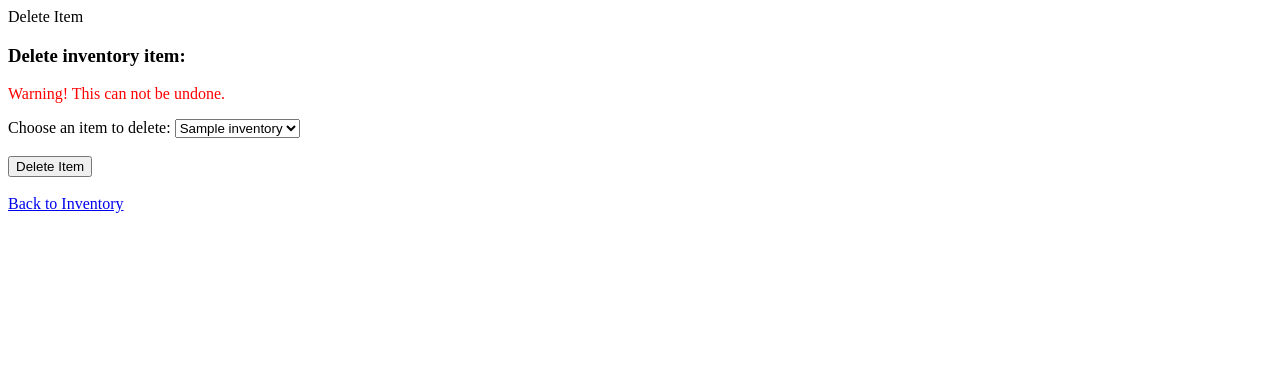
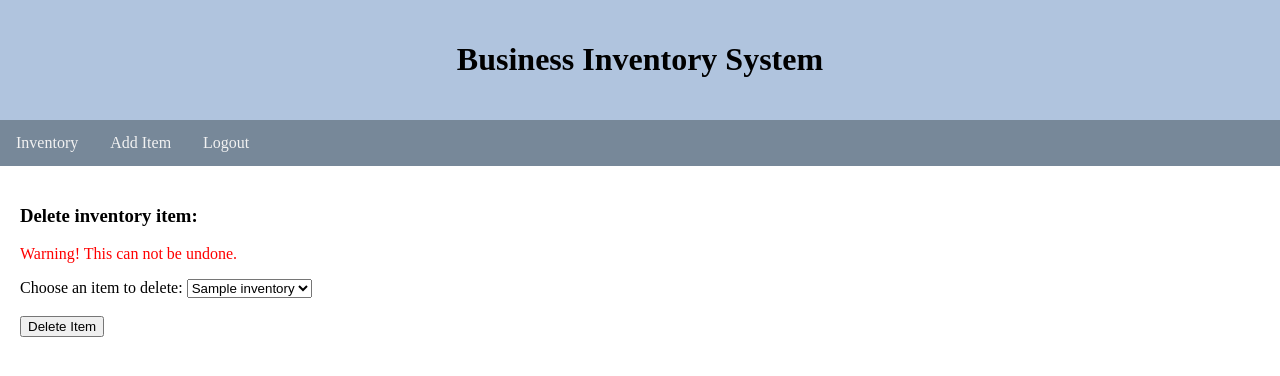
Before and after one commit to RATest35/Inventory-System, a Flask app: page /delete in a window 1280 px wide. Shown: the top 376 px of the page. Run offline with Flask 3, Linux system fonts and the light colour scheme; a user stored in the database is signed in; tables that the repository leaves empty hold one stand-in row (values such as "Sample post").

Commit message:
Update delete.html to new ui

```diff
--- a/Templates/delete.html
+++ b/Templates/delete.html
@@ -1,10 +1,71 @@
 <!DOCTYPE html>
-<html>
-    <head>
-        Delete Item
-    </head>
-    <body>
-        <h3> Delete inventory item: </h3>
+<html lang="en">
+<head>
+<title>Business Inventory Home</title>
+<meta charset="utf-8">
+<meta name="viewport" content="width=device-width, initial-scale=1">
+<style>
+* {
+  box-sizing: border-box;
+}
+
+body {
+  margin: 0;
+}
+
+/* Style the header */
+.header {
+  background-color: #B0C4DE;
+  padding: 20px;
+  text-align: center;
+}
+
+/* Style the top navigation bar */
+.topnav {
+  overflow: hidden;
+  background-color: #778899;
+}
+
+/* Style the topnav links */
+.topnav a {
+  float: left;
+  display: block;
+  color: #f2f2f2;
+  text-align: center;
+  padding: 14px 16px;
+  text-decoration: none;
+}
+
+/* Change color on hover */
+.topnav a:hover {
+  background-color: #ddd;
+  color: black;
+}
+
+.content {
+  float: left;
+  width: 100%;
+  padding: 20px;
+  /* background-color: #D3D3D3; */
+}
+
+
+</style>
+</head>
+<body>
+
+<div class="header">
+  <h1>Business Inventory System</h1>
+</div>
+
+<div class="topnav">
+  <a href="{{ url_for('inventory') }}">Inventory</a>
+  <a href="{{ url_for('add') }}">Add Item</a>
+  <a href="{{ url_for('logout') }}">Logout</a>
+</div>
+
+<div class="content">
+    <h3> Delete inventory item: </h3>
         <p style="color:red">Warning! This can not be undone. </p>
         <form method="post">
         <label for="deleteItem">Choose an item to delete: </label>
@@ -15,7 +76,7 @@
         </select><br><br>
         <button type="submit">Delete Item</button>
         </form>
-        <br>
-        <a href="{{ url_for('inventory') }}">Back to Inventory</a>
-    </body>
+  </div>
+
+</body>
 </html>
```
